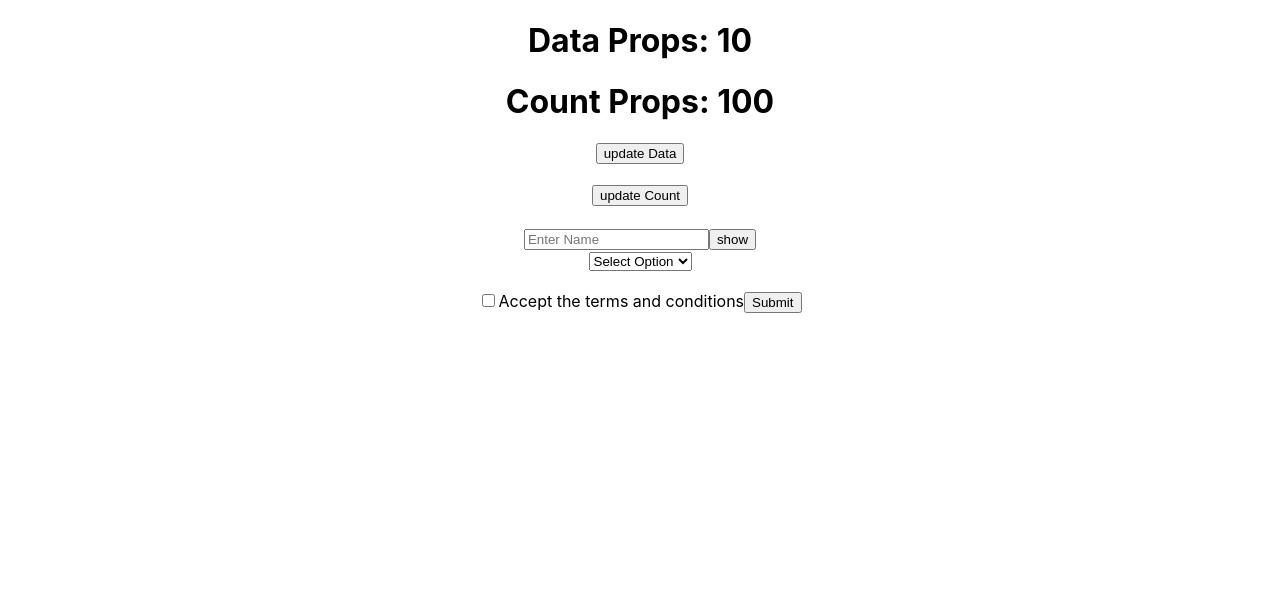
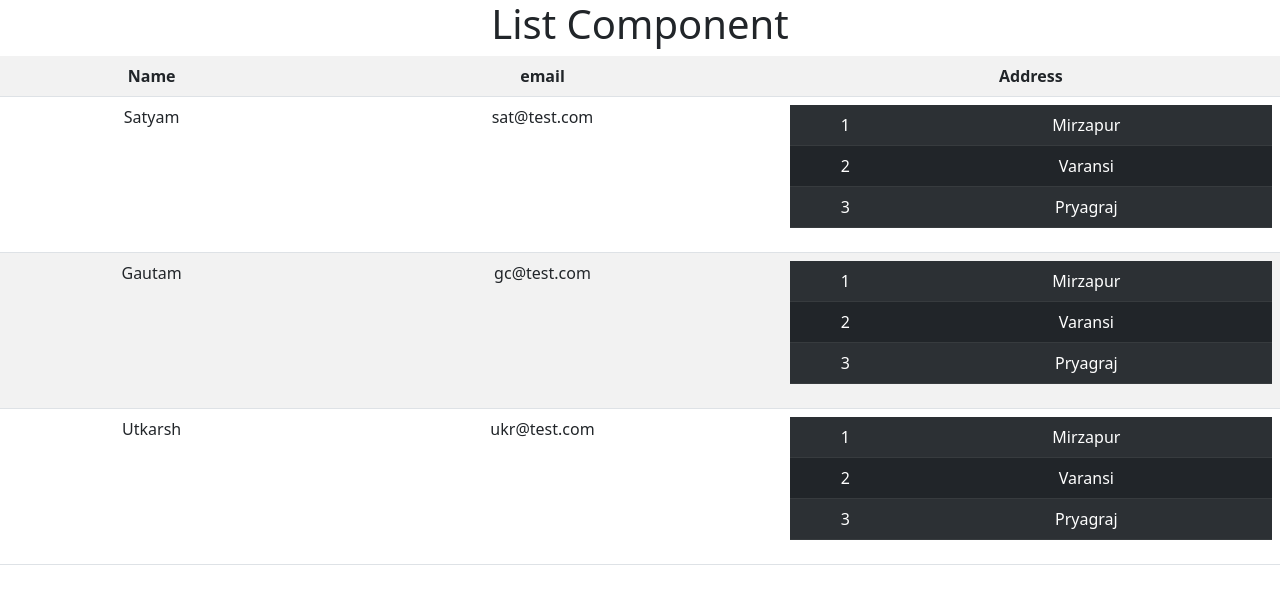
Before and after one commit to satyam4321/ReactJS-Learnings, a React (Create React App) app: page / in a window 1280 px wide. Shown: the top 604 px of the page. Built offline with nearby package versions, Linux system fonts and the light colour scheme.

Commit message:
Array-List

```diff
--- a/package.json
+++ b/package.json
@@ -6,8 +6,10 @@
     "@testing-library/jest-dom": "^5.16.5",
     "@testing-library/react": "^13.4.0",
     "@testing-library/user-event": "^13.5.0",
+    "bootstrap": "^5.2.3",
     "props": "^0.3.0",
     "react": "^18.2.0",
+    "react-bootstrap": "^2.7.4",
     "react-dom": "^18.2.0",
     "react-scripts": "5.0.1",
     "web-vitals": "^2.1.4"
--- a/src/App.js
+++ b/src/App.js
@@ -6,7 +6,7 @@ import {useState} from 'react';
 
 import Student from './Student';
 import Hooks from './Hooks';
-
+import ArrayList from './ArrayList'
 
 // alert("hello");
 function App() {
@@ -33,13 +33,14 @@ function App() {
     // alert("get data is called")
 
   }
-  console.log('hello');
+  // console.log('hello');
   return (
     <div className="App">
       {/* <Users name  = {data} /> */}
       {/* <Users call = {getData}/> */}
-      <Hooks />
-      {
+      {/* <Hooks /> */}
+      <ArrayList />
+      {/* {
         status ?
           <h1>{data}</h1>
         :
@@ -61,11 +62,11 @@ function App() {
         <br /><br />
         <input type='checkbox' onChange={(e) => setCh(e.target.checked)}/><span>Accept the terms and conditions</span>
 
-        <button type='submit'>Submit</button>
+        <button type='submit'>Submit</button> */}
 
         {/* <button onClick={() => {setShow(!status)}}>Toggle</button> */}
         {/* <button onClick={apple}>click me</button> */}
-        </form>
+        {/* </form> */}
     </div>
   );
 }
--- /dev/null
+++ b/src/ArrayList.js
@@ -0,0 +1,67 @@
+import React from "react";
+import Table from 'react-bootstrap/Table';
+function List() {
+
+    const data = [
+        {
+            name: 'Satyam', email: 'sat@test.com', address: [
+                { Hn: '1', City: 'Mirzapur' },
+                { Hn: '2', City: 'Varansi' },
+                { Hn: '3', City: 'Pryagraj' }
+            ]
+        },
+        {
+            name: 'Gautam', email: 'gc@test.com', address: [
+                { Hn: '1', City: 'Mirzapur' },
+                { Hn: '2', City: 'Varansi' },
+                { Hn: '3', City: 'Pryagraj' }
+            ]
+        },
+        {
+            name: 'Utkarsh', email: 'ukr@test.com', address: [
+                { Hn: '1', City: 'Mirzapur' },
+                { Hn: '2', City: 'Varansi' },
+                { Hn: '3', City: 'Pryagraj' }
+            ]
+        }
+    ]
+    return (
+        <div>
+            <h1>List Component</h1>
+            <Table striped>
+                <tbody>
+                    <tr>
+                        <th>Name</th>
+                        <th>email</th>
+                        <th>Address</th>
+                    </tr>
+                    {
+                        data.map((item, i) =>
+
+                            <tr key={i}>
+                                <td>{item.name}</td>
+                                <td>{item.email}</td>
+                                <td>
+                                    <Table striped variant='dark'>
+                                        <tbody>
+                                            {
+                                               item.address.map((child, k) =>
+                                                    <tr key={k}>
+                                                        <td>{child.Hn}</td>
+                                                        <td>{child.City}</td>
+                                                    </tr>
+                                                )
+                                            }
+                                        </tbody>
+                                    </Table>
+                                </td>
+                            </tr>
+                        )
+                    }
+                </tbody>
+            </Table>
+        </div>
+    )
+}
+
+export default List;
--- a/src/index.js
+++ b/src/index.js
@@ -4,7 +4,7 @@ import './index.css';
 import App from './App';
 import reportWebVitals from './reportWebVitals';
 import Users from './Users';
-
+import 'bootstrap/dist/css/bootstrap.min.css';
 import Login from './Login';
 
 const root = ReactDOM.createRoot(document.getElementById('root'));
```
Also changed, not shown: 1 other file (tests, documents, lock files or other folders).
